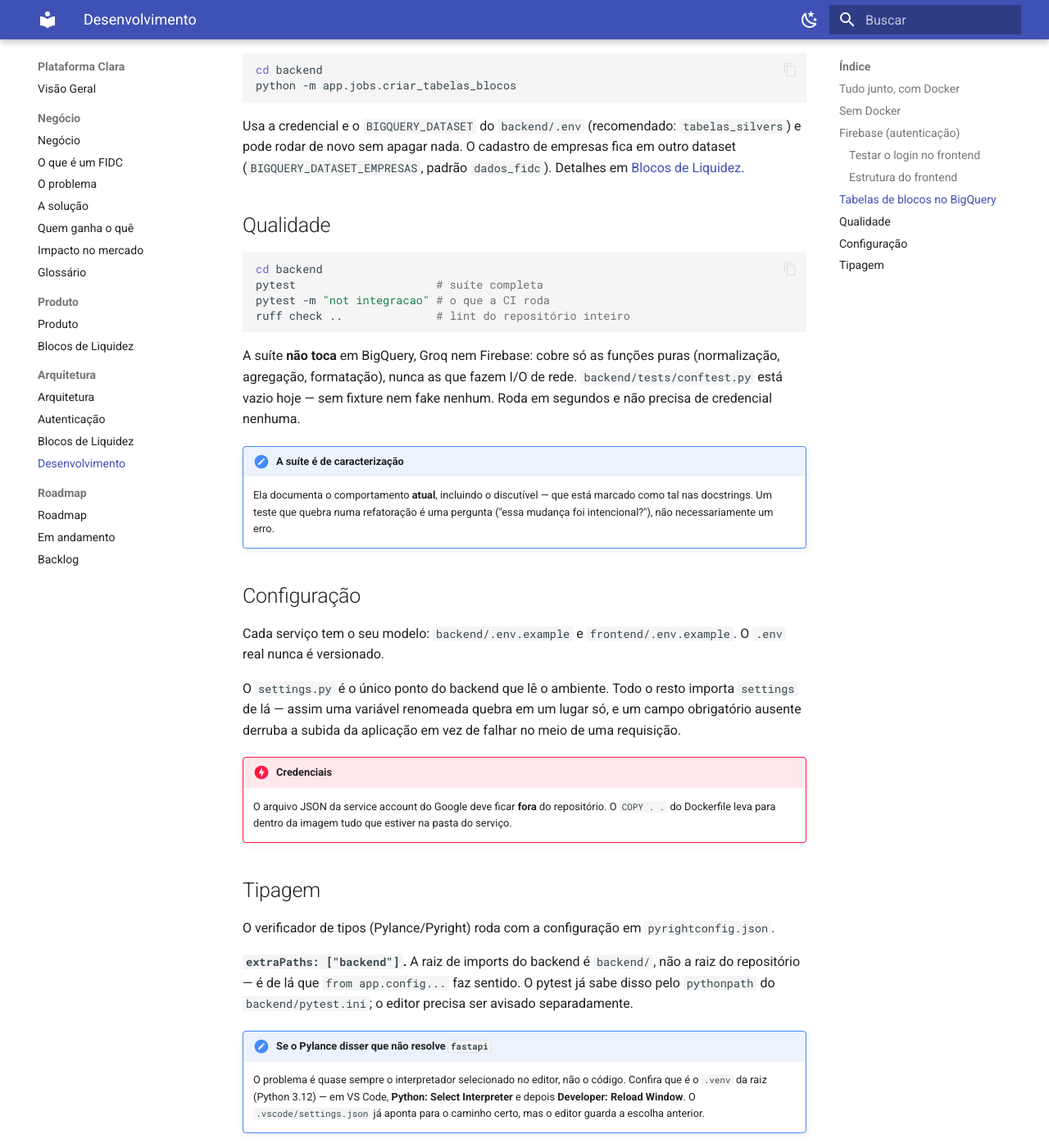
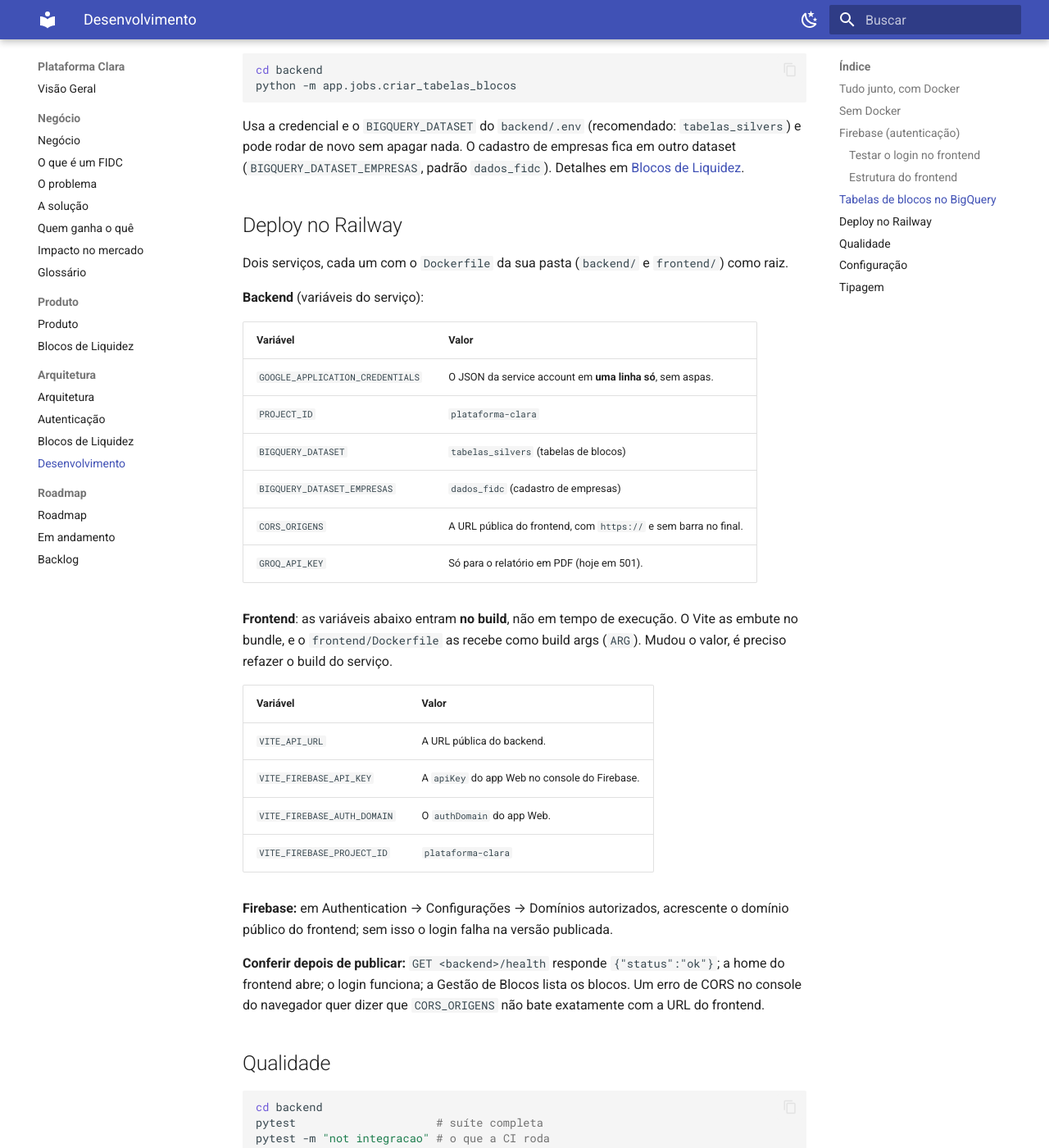
Before and after one commit to Moreira-89/plataforma_clara, an MkDocs documentation site: the page built from docs/arquitetura/desenvolvimento.md, in a window 1280 px wide and 1400 px high, scrolled down 3142 px. Shown: the whole window at 82% size. Built offline with MkDocs 1.6.1 and Material for MkDocs 9.7.7, drawn with Linux system fonts in a browser that asks for light colours.

Commit message:
fix(deploy): repassa a config do Firebase ao build do frontend e documenta o Railway
- frontend/Dockerfile declara VITE_FIREBASE_API_KEY, AUTH_DOMAIN e PROJECT_ID como
  build args; sem isso o bundle publicado saia com a chave do Firebase vazia
- docker-compose repassa as mesmas variaveis
- api.js tolera barra no final de VITE_API_URL
- Documentacao: secao Deploy no Railway com as variaveis de cada servico, o dominio
  autorizado no Firebase e como conferir a publicacao

Co-Authored-By: Claude Opus 5.5 <noreply@anthropic.com>

````diff
--- a/docker-compose.yml
+++ b/docker-compose.yml
@@ -35,8 +35,12 @@ services:
     build:
       context: ./frontend
       args:
-        # O Vite embute a URL no bundle em tempo de build.
+        # O Vite embute esses valores no bundle em tempo de build. A config do Firebase vem
+        # do ambiente do host (ou de um .env na raiz), igual ao frontend/.env.
         VITE_API_URL: http://localhost:8000
+        VITE_FIREBASE_API_KEY: ${VITE_FIREBASE_API_KEY:-}
+        VITE_FIREBASE_AUTH_DOMAIN: ${VITE_FIREBASE_AUTH_DOMAIN:-}
+        VITE_FIREBASE_PROJECT_ID: ${VITE_FIREBASE_PROJECT_ID:-plataforma-clara}
     depends_on:
       - backend
     environment:
--- a/docs/arquitetura/desenvolvimento.md
+++ b/docs/arquitetura/desenvolvimento.md
@@ -136,6 +136,39 @@ Usa a credencial e o `BIGQUERY_DATASET` do `backend/.env` (recomendado: `tabelas
 pode rodar de novo sem apagar nada. O cadastro de empresas fica em outro dataset
 (`BIGQUERY_DATASET_EMPRESAS`, padrão `dados_fidc`). Detalhes em [Blocos de Liquidez](blocos.md).
 
+## Deploy no Railway
+
+Dois serviços, cada um com o `Dockerfile` da sua pasta (`backend/` e `frontend/`) como raiz.
+
+**Backend** (variáveis do serviço):
+
+| Variável | Valor |
+| --- | --- |
+| `GOOGLE_APPLICATION_CREDENTIALS` | O JSON da service account em **uma linha só**, sem aspas. |
+| `PROJECT_ID` | `plataforma-clara` |
+| `BIGQUERY_DATASET` | `tabelas_silvers` (tabelas de blocos) |
+| `BIGQUERY_DATASET_EMPRESAS` | `dados_fidc` (cadastro de empresas) |
+| `CORS_ORIGENS` | A URL pública do frontend, com `https://` e sem barra no final. |
+| `GROQ_API_KEY` | Só para o relatório em PDF (hoje em 501). |
+
+**Frontend**: as variáveis abaixo entram **no build**, não em tempo de execução. O Vite as embute
+no bundle, e o `frontend/Dockerfile` as recebe como build args (`ARG`). Mudou o valor, é preciso
+refazer o build do serviço.
+
+| Variável | Valor |
+| --- | --- |
+| `VITE_API_URL` | A URL pública do backend. |
+| `VITE_FIREBASE_API_KEY` | A `apiKey` do app Web no console do Firebase. |
+| `VITE_FIREBASE_AUTH_DOMAIN` | O `authDomain` do app Web. |
+| `VITE_FIREBASE_PROJECT_ID` | `plataforma-clara` |
+
+**Firebase:** em Authentication → Configurações → Domínios autorizados, acrescente o domínio
+público do frontend; sem isso o login falha na versão publicada.
+
+**Conferir depois de publicar:** `GET <backend>/health` responde `{"status":"ok"}`; a home do
+frontend abre; o login funciona; a Gestão de Blocos lista os blocos. Um erro de CORS no
+console do navegador quer dizer que `CORS_ORIGENS` não bate exatamente com a URL do frontend.
+
 ## Qualidade
 
 ```bash
````
Also changed, not shown: 3 other files.
